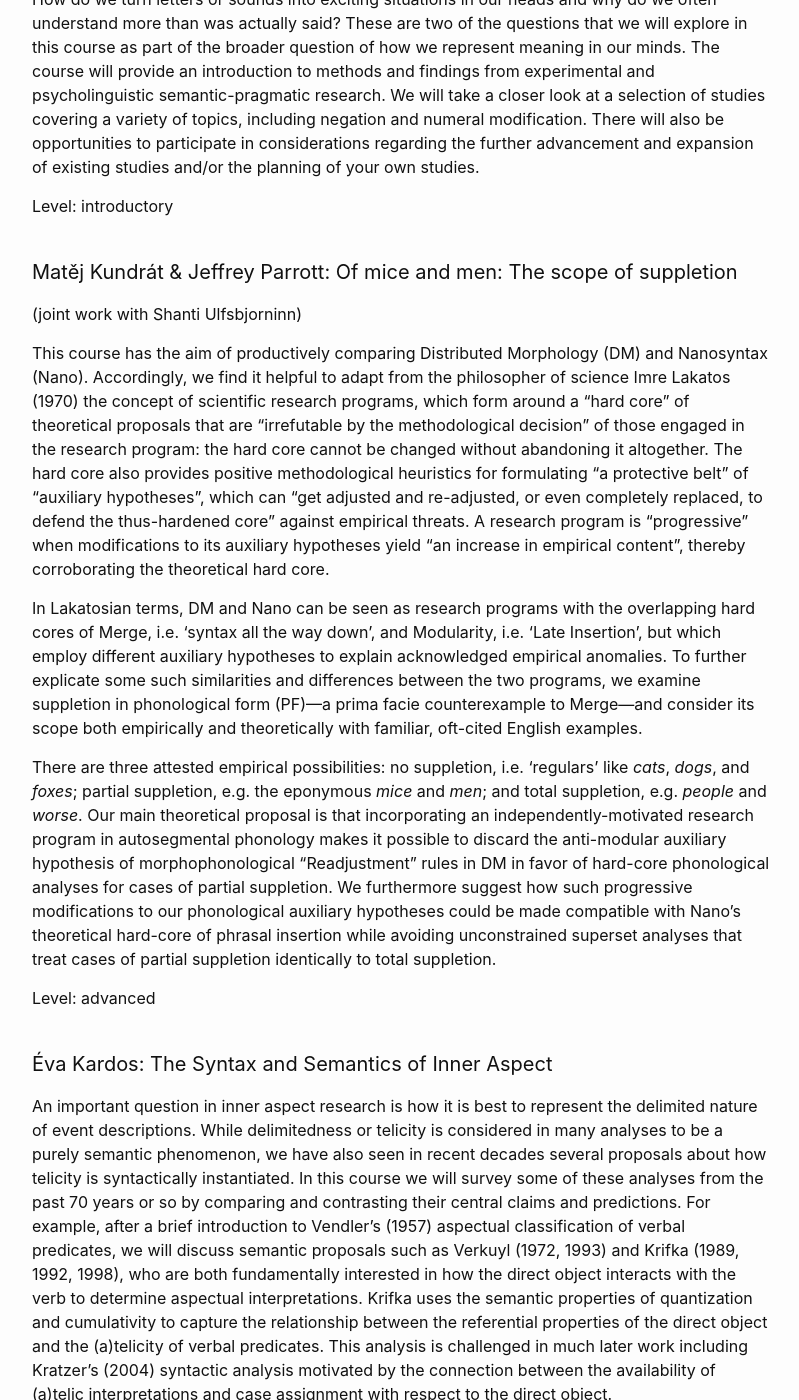
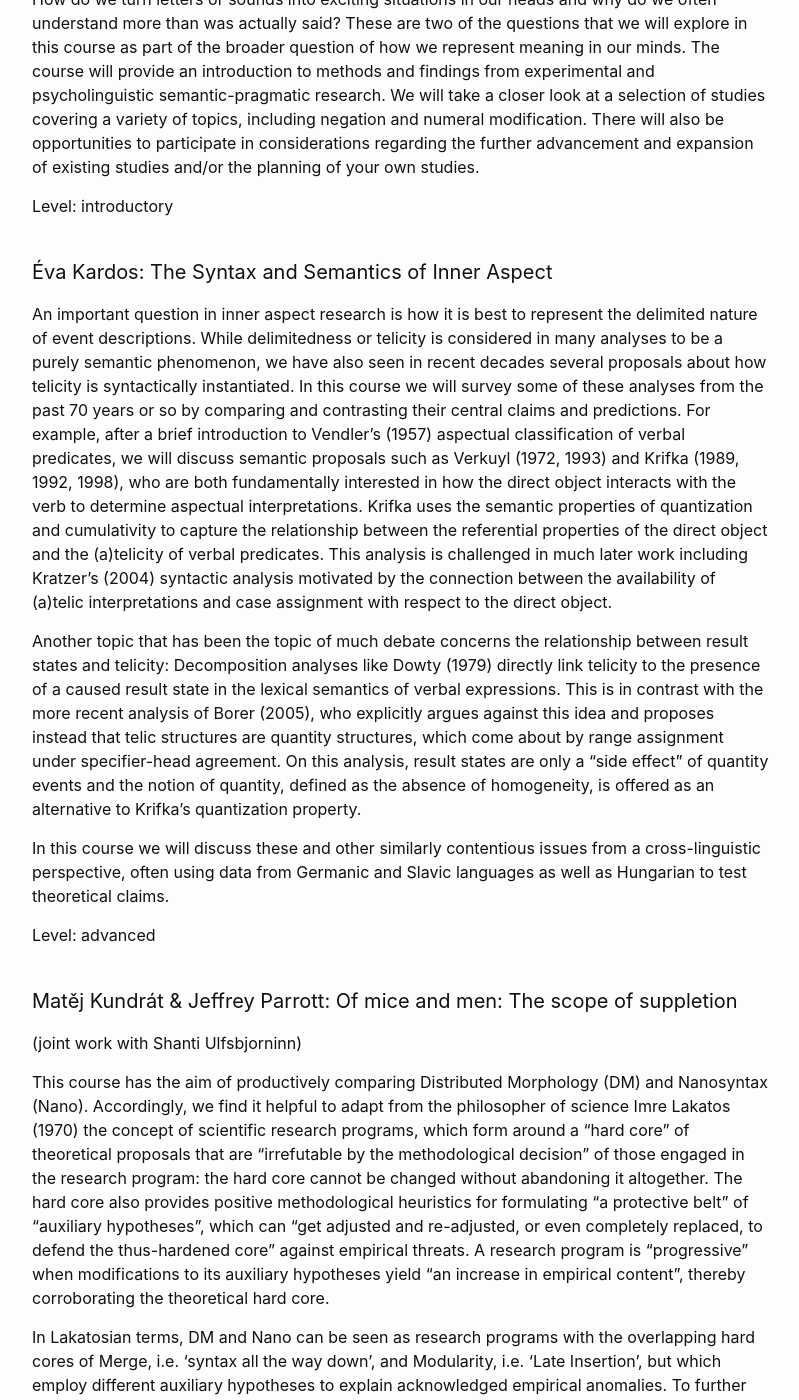
Before and after one commit to ovaschool/ovaschool.github.io, a Jekyll site: the page built from staticpages/ova2026-course-descriptions.markdown, in a window 1280 px wide and 1400 px high, scrolled down 306 px. Shown: the whole window, without its empty margins (238-1037 px from the left). Built offline with Jekyll 4.4.1, drawn with Linux system fonts in a browser that asks for light colours; some of the changed text lies outside the part shown.

Commit message:
Update ova2026-course-descriptions.markdown

```diff
--- a/staticpages/ova2026-course-descriptions.markdown
+++ b/staticpages/ova2026-course-descriptions.markdown
@@ -13,6 +13,16 @@ How do we turn letters or sounds into exciting situations in our heads and why d
 
 Level: introductory<br/><br/>
 
+#### Éva Kardos: The Syntax and Semantics of Inner Aspect
+
+An important question in inner aspect research is how it is best to represent the delimited nature of event descriptions. While delimitedness or telicity is considered in many analyses to be a purely semantic phenomenon, we have also seen in recent decades several proposals about how telicity is syntactically instantiated. In this course we will survey some of these analyses from the past 70 years or so by comparing and contrasting their central claims and predictions. For example, after a brief introduction to Vendler’s (1957) aspectual classification of verbal predicates, we will discuss semantic proposals such as Verkuyl (1972, 1993) and Krifka (1989, 1992, 1998), who are both fundamentally interested in how the direct object interacts with the verb to determine aspectual interpretations. Krifka uses the semantic properties of quantization and cumulativity to capture the relationship between the referential properties of the direct object and the (a)telicity of verbal predicates. This analysis is challenged in much later work including Kratzer’s (2004) syntactic analysis motivated by the connection between the availability of (a)telic interpretations and case assignment with respect to the direct object.
+
+Another topic that has been the topic of much debate concerns the relationship between result states and telicity: Decomposition analyses like Dowty (1979) directly link telicity to the presence of a caused result state in the lexical semantics of verbal expressions. This is in contrast with the more recent analysis of Borer (2005), who explicitly argues against this idea and proposes instead that telic structures are quantity structures, which come about by range assignment under specifier-head agreement. On this analysis, result states are only a "side effect" of quantity events and the notion of quantity, defined as the absence of homogeneity, is offered as an alternative to Krifka’s quantization property.
+
+In this course we will discuss these and other similarly contentious issues from a cross-linguistic perspective, often using data from Germanic and Slavic languages as well as Hungarian to test theoretical claims.
+
+Level: advanced<br/><br/>
+
 #### Matěj Kundrát & Jeffrey Parrott: Of mice and men: The scope of suppletion
 
 (joint work with Shanti Ulfsbjorninn)
```
Also changed, not shown: other parts of staticpages/ova2026-course-descriptions.markdown (+0 -10 lines).
